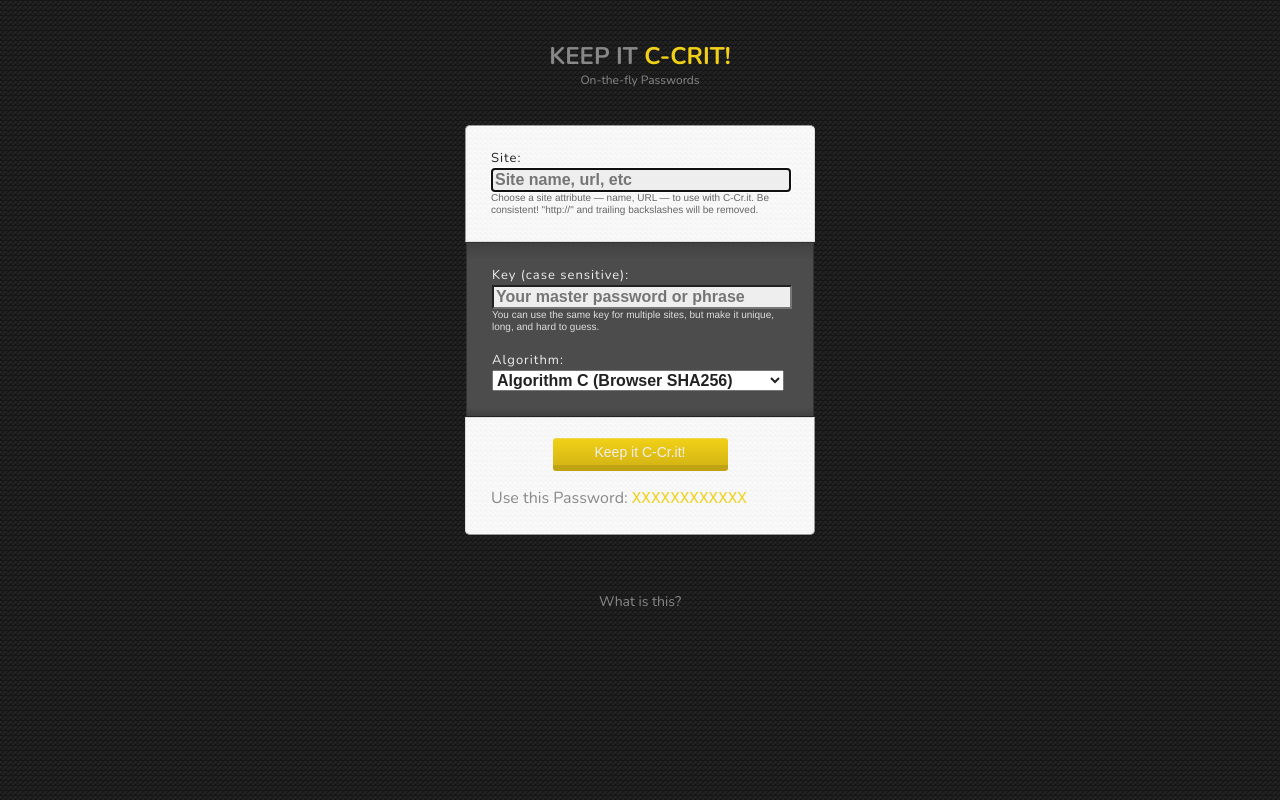
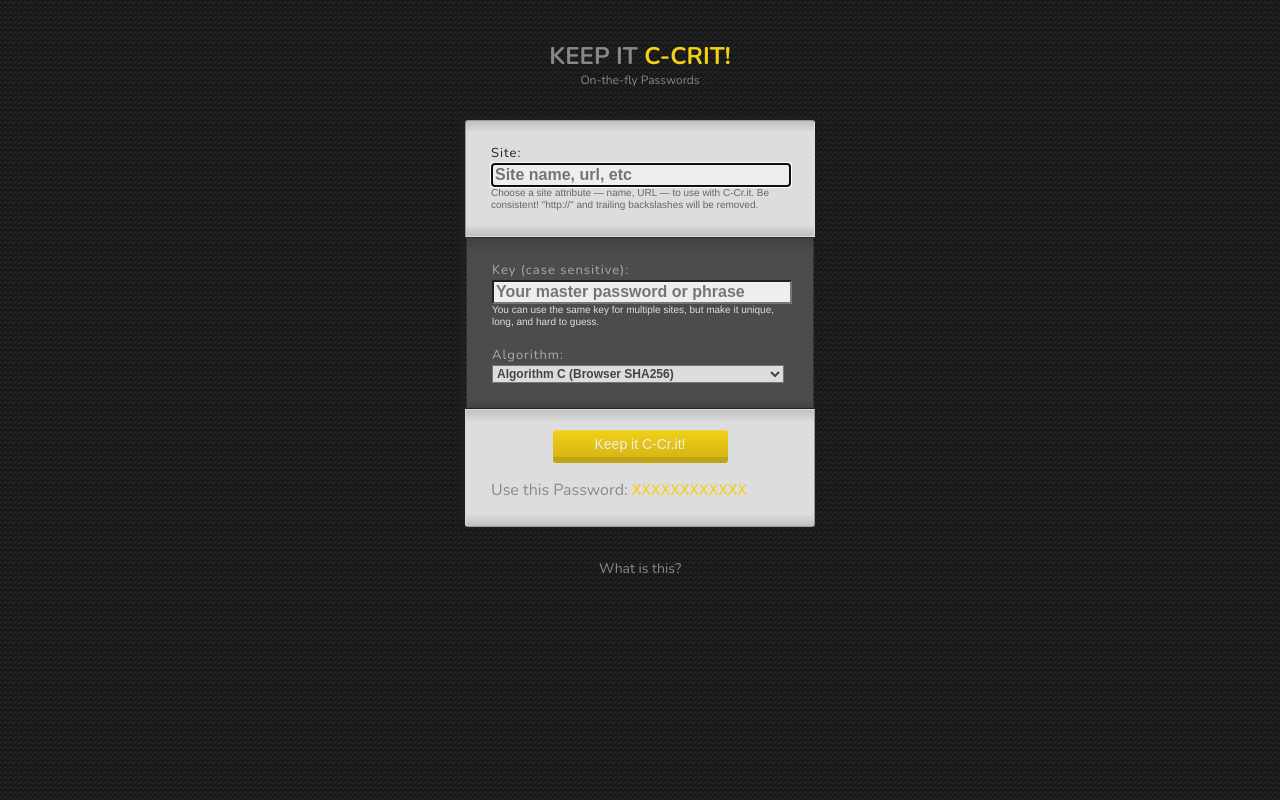
Before and after one commit to seanwm/C-Cr.it, a PHP site: page / in a window 1280 px wide. Run offline with PHP 8.4, Linux system fonts and the light colour scheme.

Commit message:
Misc style changes.

```diff
--- a/css/screen.css
+++ b/css/screen.css
@@ -23,13 +23,17 @@ text-align:center;
 	width:350px;
 	margin: 0 auto;
 	text-align:left;
+	border-radius:3px;
 	/*background:url('../bg_tile_wht.png') #FFF;
 	padding:5px 25px 5px 25px;*/
-	padding:5px 0 25px 0;
+	padding:0;
+	box-shadow: -3px -3px 10px #222;
 }
 #about{
 	padding:2em;
 	width:500px;
+	background:url('../bg_tile_wht.png') #FFF;
+	/*border-radius:5px;*/
 }
 #about ul{
 	list-style-type:square;
@@ -92,11 +96,17 @@ text-align:center;
 	display:block;
 	font-size:16px;
 	font-weight:700;
-	color:#222;
+	color:#444;
 }
+#pwd_form form select{
+	background-color:#DDDDDD;
+	font-size:12px;
+}
+
 ol{margin:1em 0 0 0;padding:0}
 input{background-color:#EEE}
-li{clear:both;width:100%;margin:0 0 1em 0;padding:0;overflow:hidden}
+ul li{clear:both;width:100%;margin:0 0 1em 0;padding:0;overflow:hidden}
+ol li{overflow:visible}
 .f{margin-top:2em}
 .fe{margin:15px 0 0 0;}
 label{
@@ -280,7 +290,16 @@ div.front, div.back{
 
 div.front{
 	width:298px;
-	background:url('../bg_tile_wht.png') #FFF;
+	/*background:url('../bg_tile_wht.png') #FFF;*/
+	background: #c0c0c0; /* Old browsers */
+	background: -moz-linear-gradient(top,  #c0c0c0 0%, #dddddd 10%, #dddddd 90%, #c0c0c0 100%); /* FF3.6+ */
+	background: -webkit-gradient(linear, left top, left bottom, color-stop(0%,#c0c0c0), color-stop(10%,#dddddd), color-stop(90%,#dddddd), color-stop(100%,#c0c0c0)); /* Chrome,Safari4+ */
+	background: -webkit-linear-gradient(top,  #c0c0c0 0%,#dddddd 10%,#dddddd 90%,#c0c0c0 100%); /* Chrome10+,Safari5.1+ */
+	background: -o-linear-gradient(top,  #c0c0c0 0%,#dddddd 10%,#dddddd 90%,#c0c0c0 100%); /* Opera 11.10+ */
+	background: -ms-linear-gradient(top,  #c0c0c0 0%,#dddddd 10%,#dddddd 90%,#c0c0c0 100%); /* IE10+ */
+	background: linear-gradient(to bottom,  #c0c0c0 0%,#dddddd 10%,#dddddd 90%,#c0c0c0 100%); /* W3C */
+	filter: progid:DXImageTransform.Microsoft.gradient( startColorstr='#c0c0c0', endColorstr='#c0c0c0',GradientType=0 ); /* IE6-9 */
+
 	border-top: 1px solid #777;
 	border-left: 1px solid #777;
 	border-bottom: 1px solid #AAA;
@@ -291,16 +310,16 @@ div.front.top{
 	border-left: 1px solid #999;
 	border-bottom: 1px solid #DDD;
 	border-right: 1px solid #DDD;
-	border-top-left-radius:5px;
-	border-top-right-radius:5px;
+	border-top-left-radius:3px;
+	border-top-right-radius:3px;
 }
 div.front.bottom{
 	border-top: 1px solid #DDD;
 	border-left: 1px solid #DDD;
 	border-bottom: 1px solid #999;
 	border-right: 1px solid #999;
-	border-bottom-left-radius:5px;
-	border-bottom-right-radius:5px;
+	border-bottom-left-radius:3px;
+	border-bottom-right-radius:3px;
 }
 
 div.back{
@@ -324,7 +343,7 @@ div.back p.small{
 	color:#DDD;
 }
 div.back label{
-	color:#EEE;
+	color:#AAA;
 }
 p.result{
 	padding-bottom:0;
```
